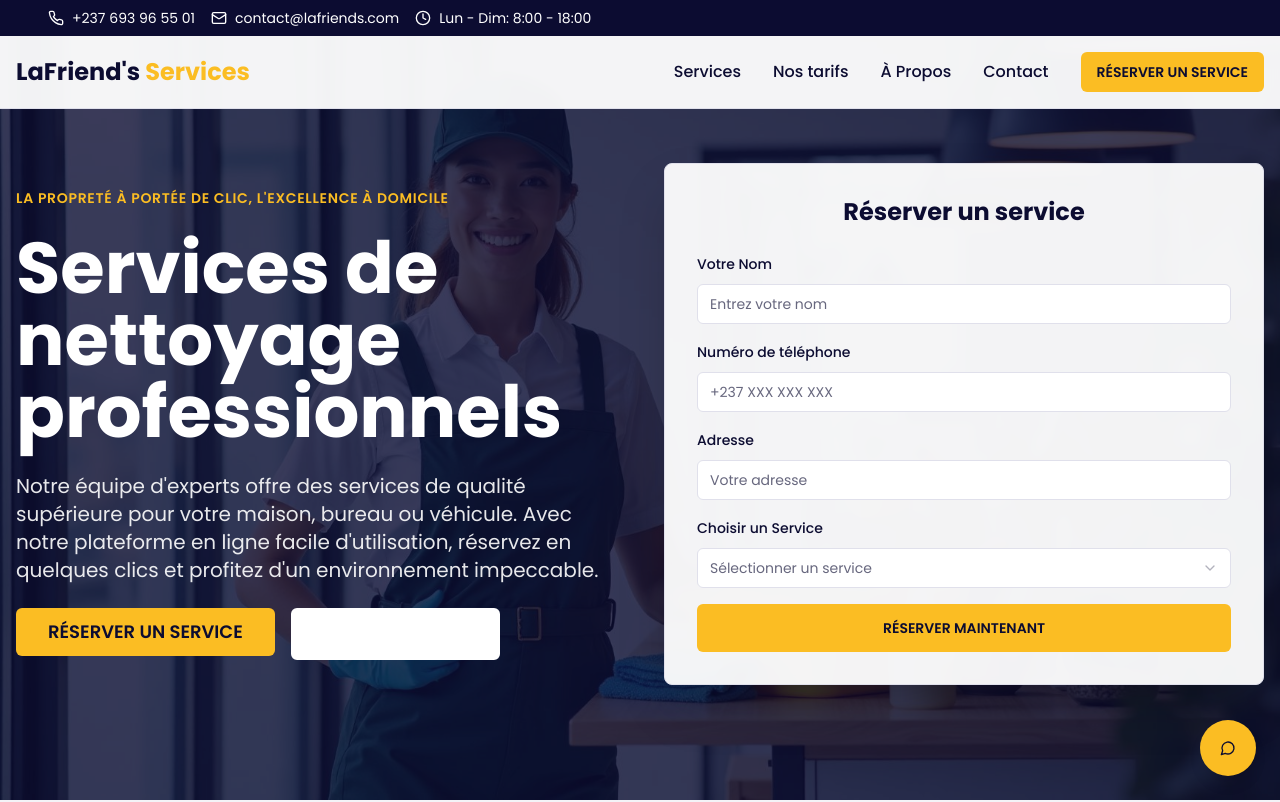
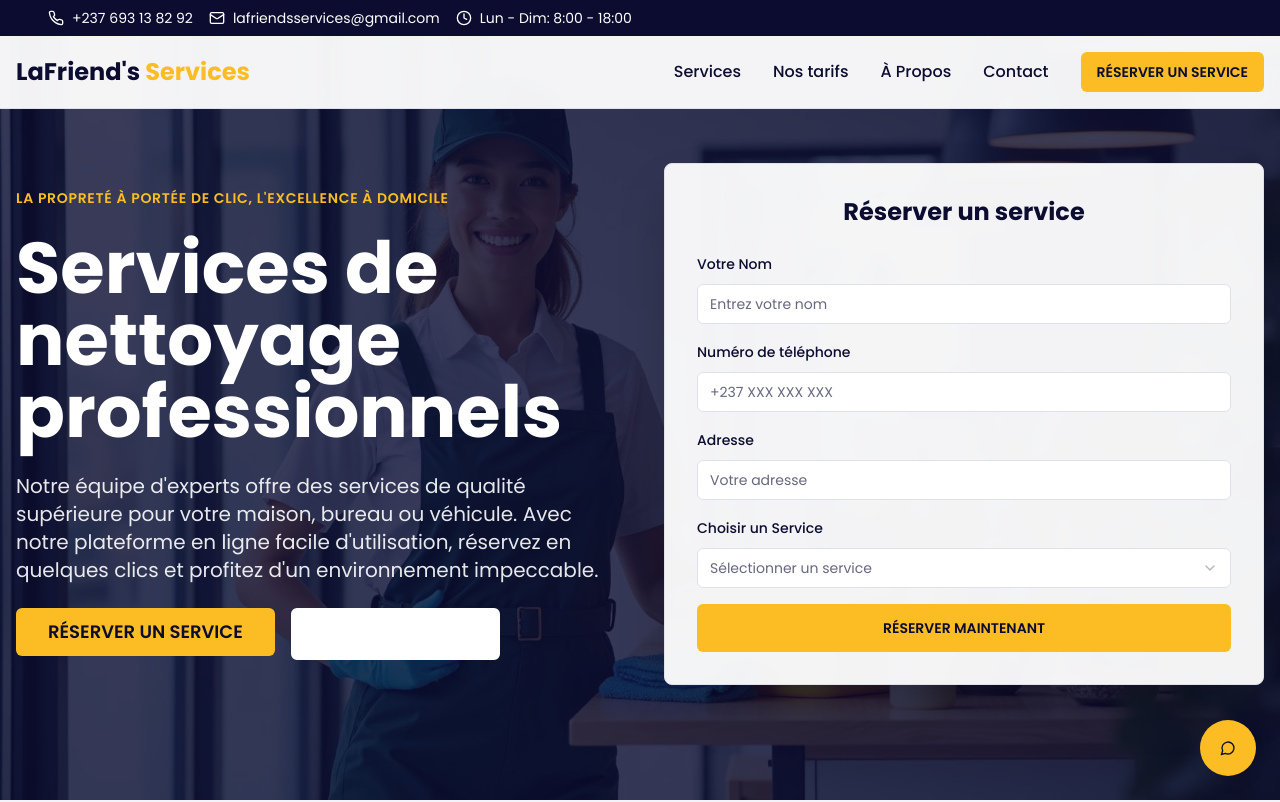
Before and after one commit to kongne/lafriend-s-home-care, a React (Vite) app: page / in a window 1280 px wide. Shown: the top 802 px of the page. Built offline with nearby package versions, Linux system fonts and the light colour scheme; the HTML template or start-up script is replaced by a standard one.

Commit message:
tel et mail modifiés

```diff
--- a/src/components/Navbar.tsx
+++ b/src/components/Navbar.tsx
@@ -11,13 +11,13 @@ export const Navbar = () => {
       <div className="bg-primary text-primary-foreground py-2 px-4">
         <div className="container mx-auto flex flex-wrap justify-between items-center text-sm gap-2">
           <div className="flex items-center gap-4 flex-wrap">
-            <a href="tel:+237693965501" className="flex items-center gap-2 hover:text-accent transition-colors">
+            <a href="tel:+237693138292" className="flex items-center gap-2 hover:text-accent transition-colors">
               <Phone className="w-4 h-4" />
-              <span>+237 693 96 55 01</span>
+              <span>+237 693 13 82 92</span>
             </a>
-            <a href="mailto:contact@lafriends.com" className="flex items-center gap-2 hover:text-accent transition-colors">
+            <a href="mailto:lafriendsservices@gmail.com" className="flex items-center gap-2 hover:text-accent transition-colors">
               <Mail className="w-4 h-4" />
-              <span>contact@lafriends.com</span>
+              <span>lafriendsservices@gmail.com</span>
             </a>
             <div className="flex items-center gap-2">
               <Clock className="w-4 h-4" />
```
